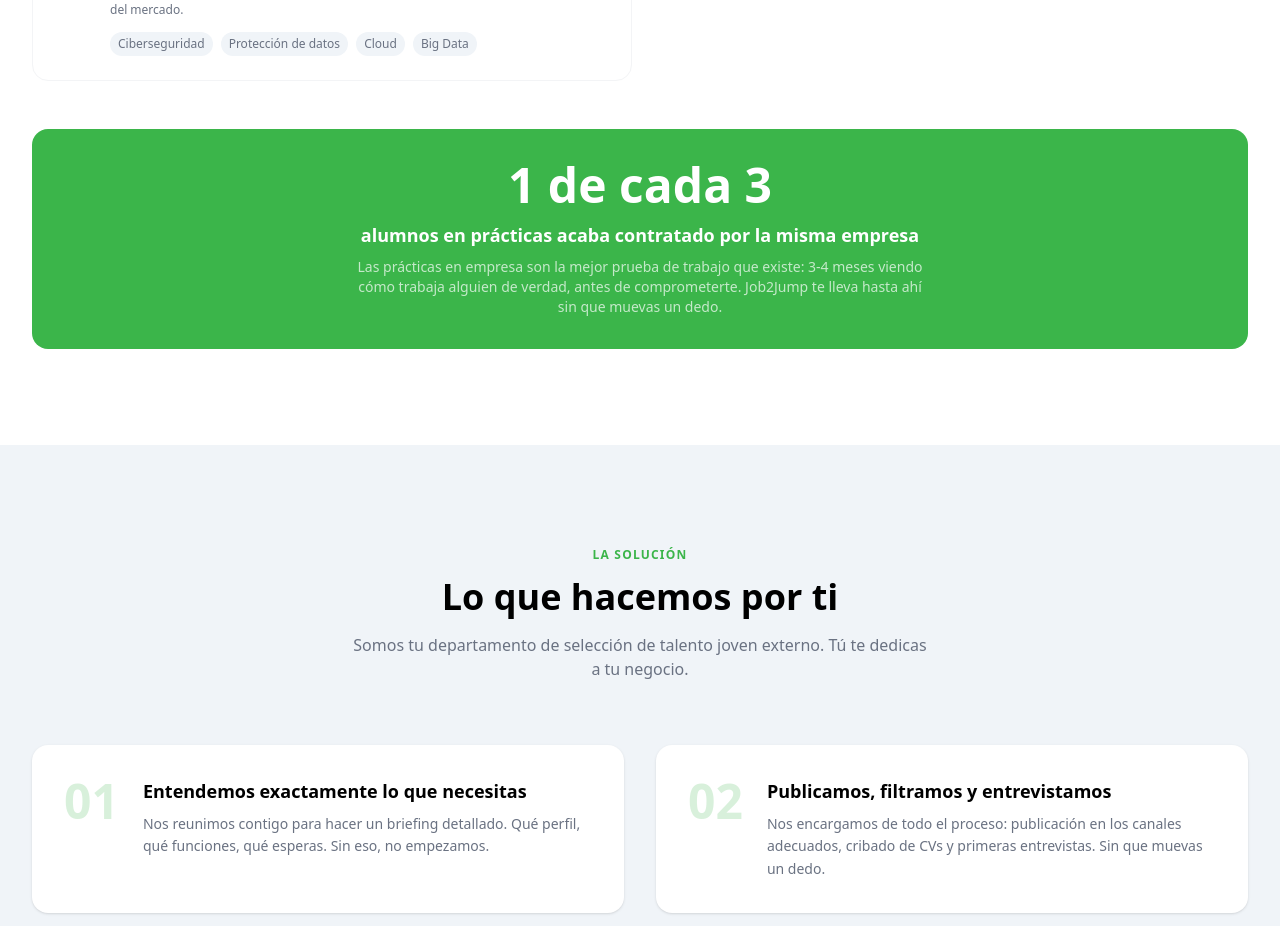
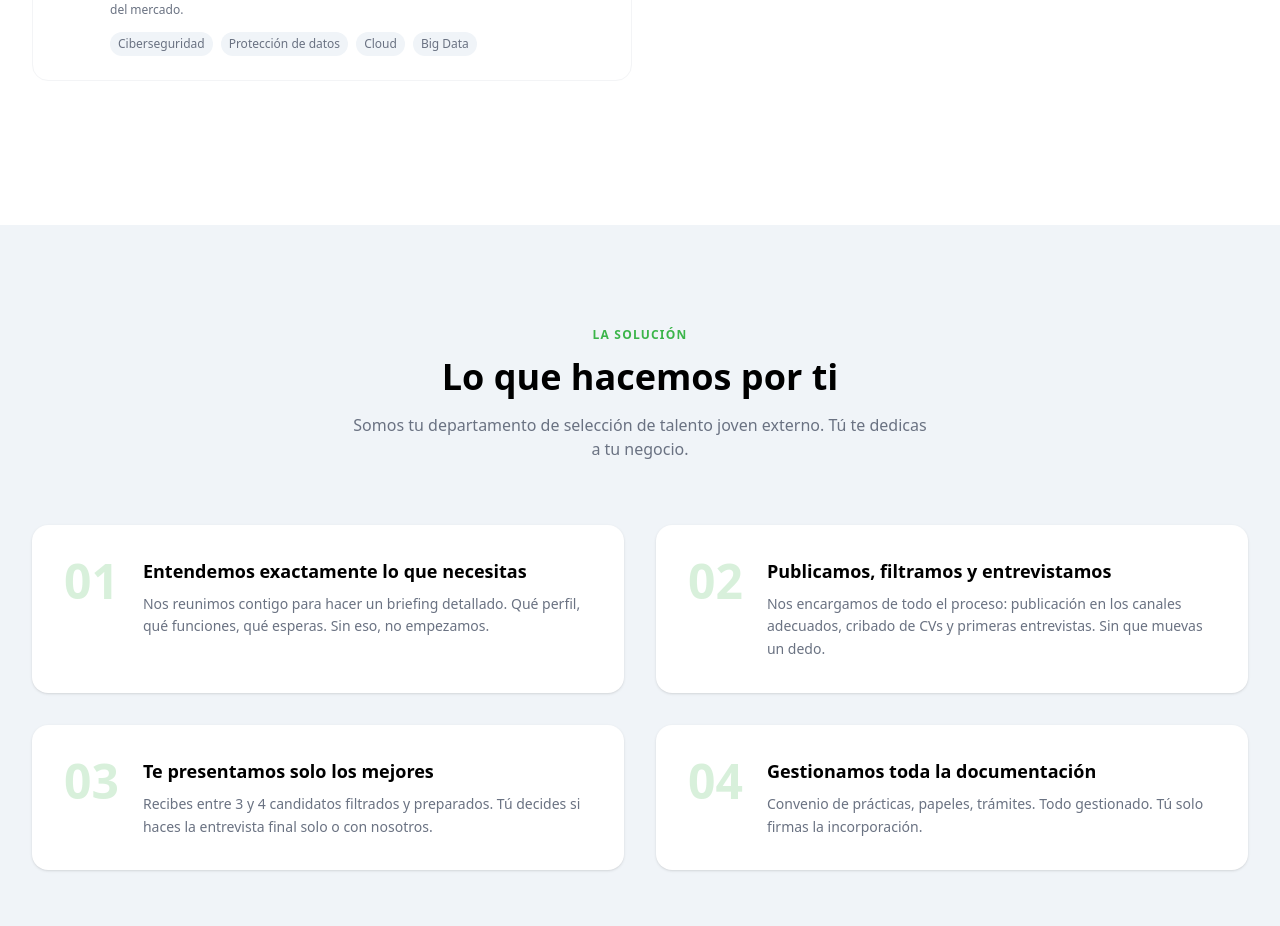
Before and after one commit to Job2Jump/job2jump-web, a Next.js app: page /empresas in a window 1280 px wide. Shown: the part 2164-3090 px from the top of the page. Built offline with nearby package versions, Linux system fonts and the light colour scheme.

Commit message:
Elimina bloque '1 de cada 3' de la página de empresas

```diff
--- a/app/empresas/page.js
+++ b/app/empresas/page.js
@@ -169,15 +169,6 @@ export default function Empresas() {
               ))}
             </div>
           </div>
-
-          {/* Dato clave */}
-          <div className="bg-[#3BB54A] rounded-2xl p-8 text-center text-white">
-            <p className="text-5xl font-bold mb-3">1 de cada 3</p>
-            <p className="text-lg font-semibold mb-2">alumnos en prácticas acaba contratado por la misma empresa</p>
-            <p className="text-white/70 text-sm max-w-xl mx-auto">
-              Las prácticas en empresa son la mejor prueba de trabajo que existe: 3-4 meses viendo cómo trabaja alguien de verdad, antes de comprometerte. Job2Jump te lleva hasta ahí sin que muevas un dedo.
-            </p>
-          </div>
         </div>
       </section>
 
```
